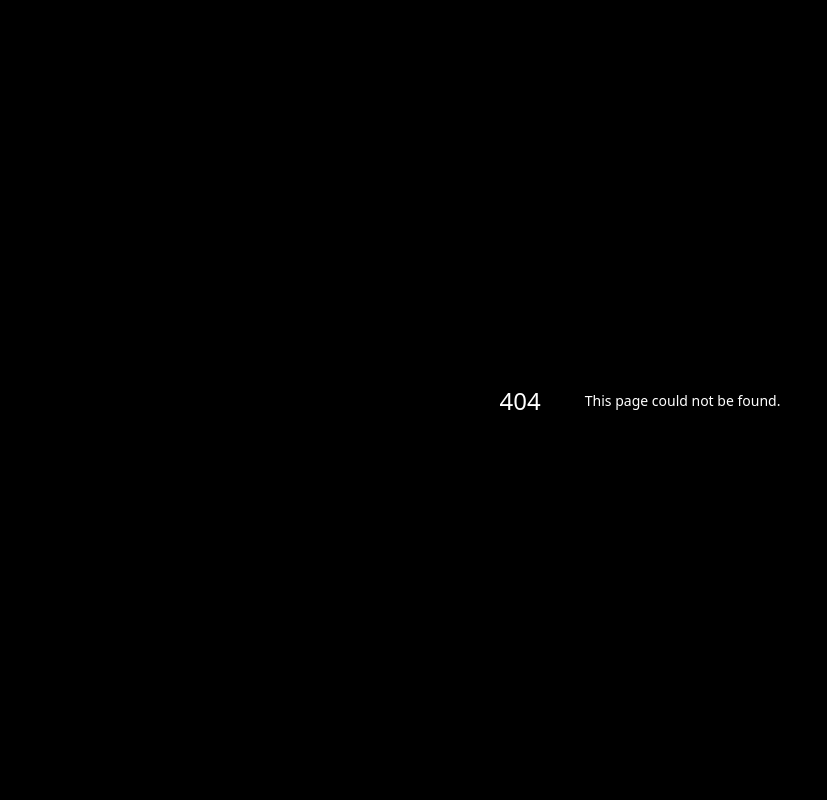
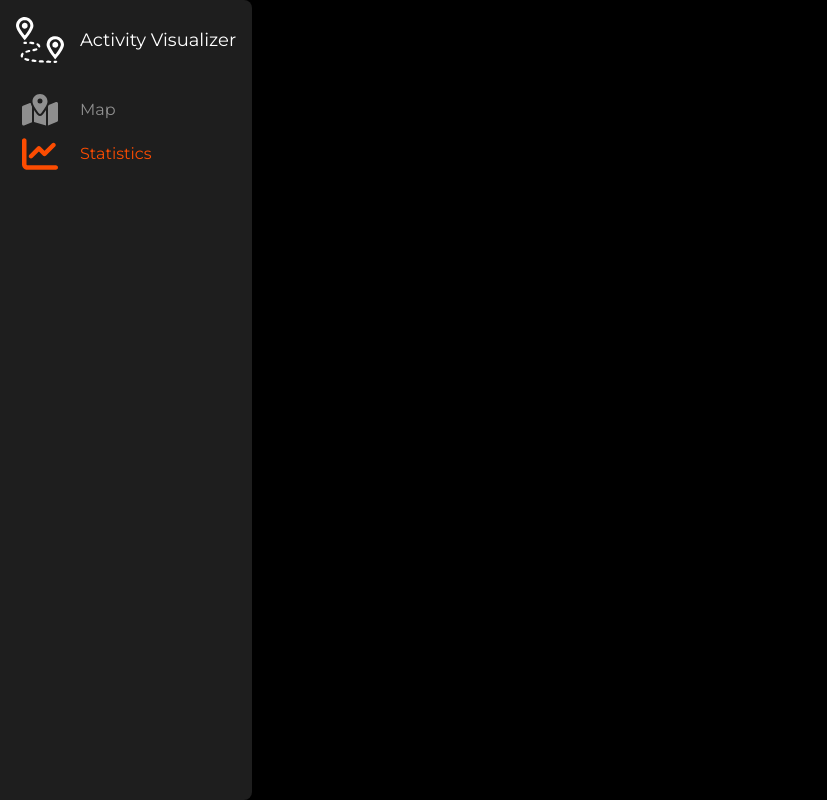
Before and after one commit to Inco18/activity-visualizer, a Next.js app: page /app/stats in a window 1280 px wide. Before the commit this address had no page. Shown: the whole page, without its empty margins (0-827 px from the left). Built offline with nearby package versions, Linux system fonts and the light colour scheme; no server answers.

Commit message:
Add app nav (desktop)

```diff
--- /dev/null
+++ b/app/app/AppNav.tsx
@@ -0,0 +1,100 @@
+"use client";
+import React, { useState } from "react";
+import Link from "next/link";
+import Logo from "../../public/logo.svg";
+import { FaChartLine, FaMapLocationDot } from "react-icons/fa6";
+import { usePathname } from "next/navigation";
+import { signOut, useSession } from "next-auth/react";
+import Image from "next/image";
+
+const AppNav = () => {
+  const [profileOpen, setProfileOpen] = useState(false);
+  const pathname = usePathname();
+  const session = useSession();
+  const user = session.data?.user;
+
+  return (
+    <div className="h-full relative w-20 bg-dark-800 rounded-r-lg">
+      <div
+        onMouseLeave={() => setProfileOpen(false)}
+        className="bg-dark-800 rounded-r-lg max-w-20 hover:max-w-64 transition-all absolute z-50 h-full peer"
+      >
+        <div className="overflow-x-hidden p-4 h-full flex flex-col">
+          <Link
+            href={"/"}
+            className="grid grid-cols-[3rem_auto] items-center gap-4 cursor-pointer hover:text-gray-300 w-fit mb-7"
+          >
+            <Logo className="w-12 h-12 justify-self-center" />
+            <p className="text-lg h-[1lh] whitespace-nowrap">
+              Activity Visualizer
+            </p>
+          </Link>
+          <ul className="flex flex-col gap-2 h-full">
+            <li>
+              <Link
+                href={"/app"}
+                className={`grid grid-cols-[3rem_auto] items-center gap-4 hover:opacity-100 transition-opacity ${
+                  pathname === "/app" ? "text-strava opacity-100" : "opacity-50"
+                }`}
+              >
+                <FaMapLocationDot className="text-4xl justify-self-center" />
+                <p className="h-[1lh] whitespace-nowrap">Map</p>
+              </Link>
+            </li>
+            <li>
+              <Link
+                href={"/app/stats"}
+                className={`grid grid-cols-[3rem_auto] items-center gap-4 hover:opacity-100 transition-opacity ${
+                  pathname === "/app/stats"
+                    ? "text-strava opacity-100"
+                    : "opacity-50"
+                }`}
+              >
+                <FaChartLine className="text-4xl justify-self-center" />
+                <p className="h-[1lh] whitespace-nowrap">Statistics</p>
+              </Link>
+            </li>
+            {user && (
+              <li className="mt-auto">
+                <div
+                  onClick={() => setProfileOpen((prev) => !prev)}
+                  className={`grid grid-cols-[3rem_auto] items-center gap-4 ${
+                    profileOpen ? "opacity-100" : "opacity-50"
+                  } hover:opacity-100 transition-opacity cursor-pointer`}
+                >
+                  <Image
+                    src={user.image ? user.image : "/user.png"}
+                    width={100}
+                    height={100}
+                    alt=""
+                    className="justify-self-center rounded-full"
+                  />
+                  <p className="h-[1lh] whitespace-nowrap">{user.name}</p>
+                </div>
+              </li>
+            )}
+          </ul>
+        </div>
+        {profileOpen && (
+          <div className="absolute bottom-4 left-full z-[51] pl-2 w-max">
+            <div className="bg-dark-800 w-max rounded-lg overflow-hidden">
+              <ul>
+                <li>
+                  <button
+                    className="cursor-pointer hover:bg-dark-500 py-3 px-6"
+                    onClick={() => signOut()}
+                  >
+                    Sign out
+                  </button>
+                </li>
+              </ul>
+            </div>
+          </div>
+        )}
+      </div>
+      <div className="bg-black z-40 w-screen h-screen absolute invisible opacity-0 peer-hover:visible peer-hover:opacity-20 transition-all" />
+    </div>
+  );
+};
+
+export default AppNav;
--- a/app/app/layout.tsx
+++ b/app/app/layout.tsx
@@ -1,7 +1,13 @@
 import React from "react";
+import AppNav from "./AppNav";
 
 const AppLayout = (props: { children: React.ReactNode }) => {
-  return <div>{props.children}</div>;
+  return (
+    <div className="flex h-full">
+      <AppNav />
+      {props.children}
+    </div>
+  );
 };
 
 export default AppLayout;
--- a/app/app/page.tsx
+++ b/app/app/page.tsx
@@ -7,7 +7,7 @@ export const metadata: Metadata = {
 };
 
 const App = () => {
-  return <div>App apge</div>;
+  return <main className="flex-1 h-full p-2">App apge</main>;
 };
 
 export default App;
--- /dev/null
+++ b/app/app/stats/page.tsx
@@ -0,0 +1,7 @@
+import React from "react";
+
+const Stats = () => {
+  return <div>Stats</div>;
+};
+
+export default Stats;
--- a/next.config.js
+++ b/next.config.js
@@ -1,4 +1,12 @@
 module.exports = {
+  images: {
+    remotePatterns: [
+      {
+        protocol: "https",
+        hostname: "lh3.googleusercontent.com",
+      },
+    ],
+  },
   webpack(config) {
     // Grab the existing rule that handles SVG imports
     const fileLoaderRule = config.module.rules.find((rule) =>
```
Also changed, not shown: public/user.png (added).
